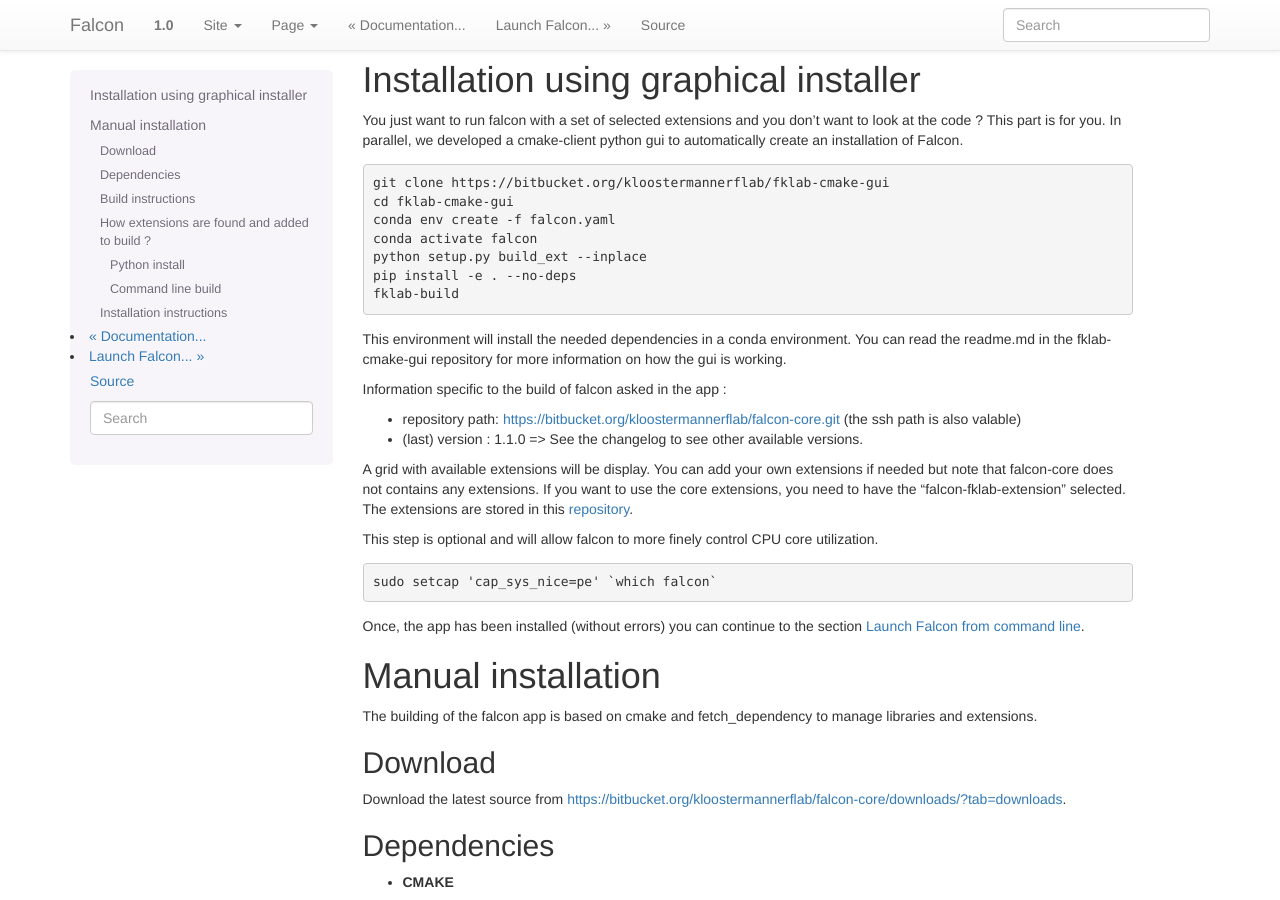
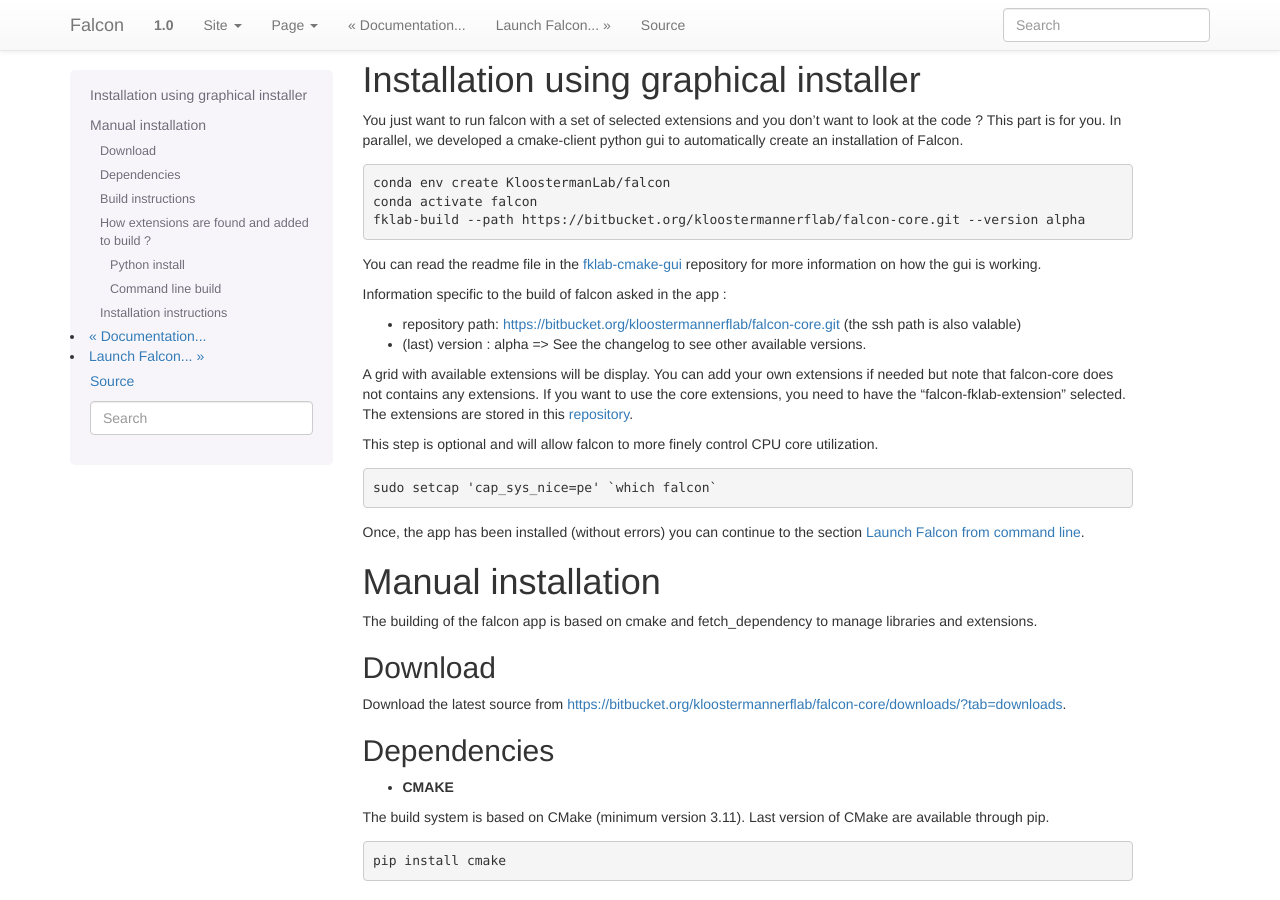
Before and after one commit to benfgit/falcon-core-linux, a Sphinx documentation site: the page built from docs/manual/installation.rst, in a window 1280 px wide and 900 px high. Built offline with Sphinx 7.4.7, drawn with Linux system fonts in a browser that asks for light colours.

Commit message:
update doc install and fix resource path bug

```diff
--- a/docs/manual/installation.rst
+++ b/docs/manual/installation.rst
@@ -1,4 +1,5 @@
 .. _installation:
+
 Installation using graphical installer
 ======================================
 
@@ -8,21 +9,16 @@ In parallel, we developed a cmake-client python gui to automatically create an i
 
 .. code-block:: console
 
-    git clone https://bitbucket.org/kloostermannerflab/fklab-cmake-gui
-    cd fklab-cmake-gui
-    conda env create -f falcon.yaml
+    conda env create KloostermanLab/falcon
     conda activate falcon
-    python setup.py build_ext --inplace
-    pip install -e . --no-deps
-    fklab-build
+    fklab-build --path https://bitbucket.org/kloostermannerflab/falcon-core.git --version alpha
 
-This environment will install the needed dependencies in a conda environment. You can read the readme.md in the fklab-cmake-gui repository
-for more information on how the gui is working.
+You can read the readme file in the `fklab-cmake-gui <https://bitbucket.org/kloostermannerflab/fklab-cmake-gui/src/master/>`_ repository for more information on how the gui is working.
 
 Information specific to the build of falcon asked in the app :
 
 - repository path: https://bitbucket.org/kloostermannerflab/falcon-core.git (the ssh path is also valable)
-- (last) version : 1.1.0   => See the changelog to see other available versions.
+- (last) version : alpha   => See the changelog to see other available versions.
 
 A grid with available extensions will be display. You can add your own extensions if needed but note that falcon-core does
 not contains any extensions. If you want to use the core extensions, you need to have the "falcon-fklab-extension" selected.
```
Also changed, not shown: 1 other file.
